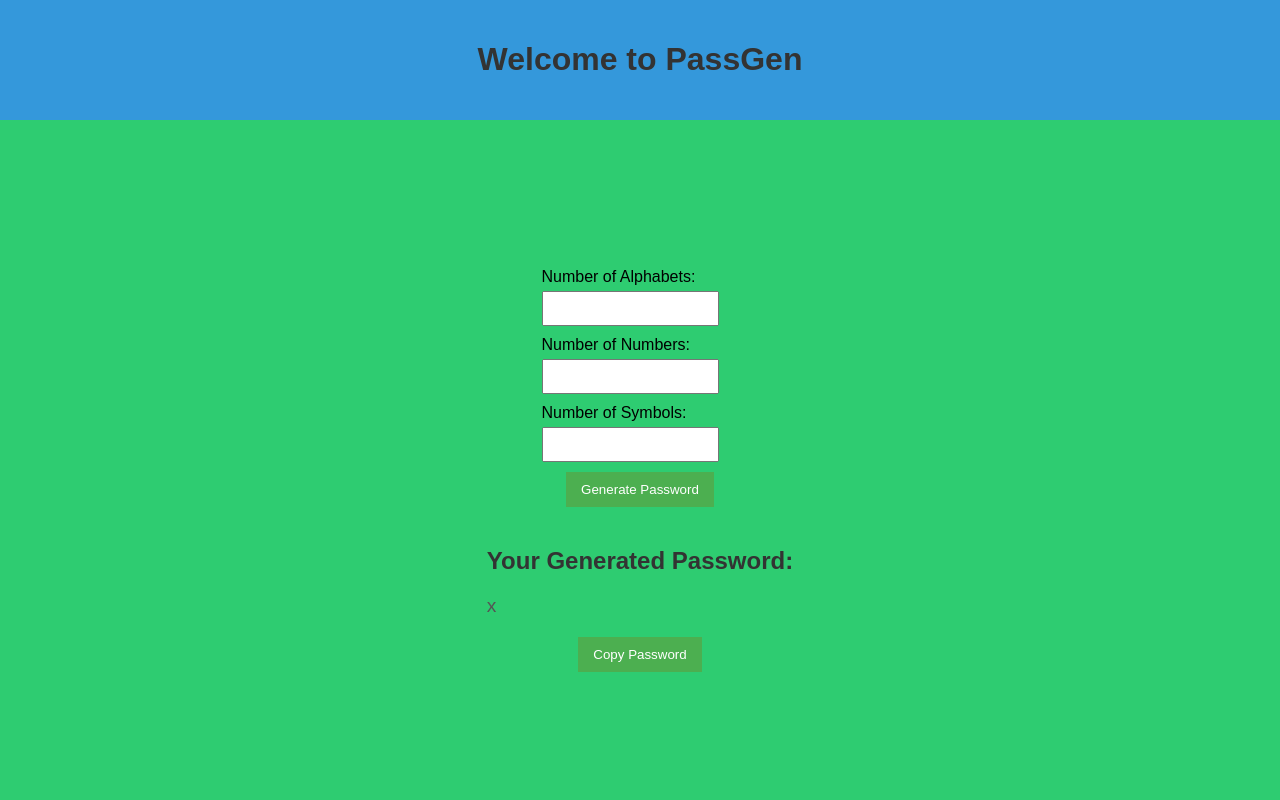
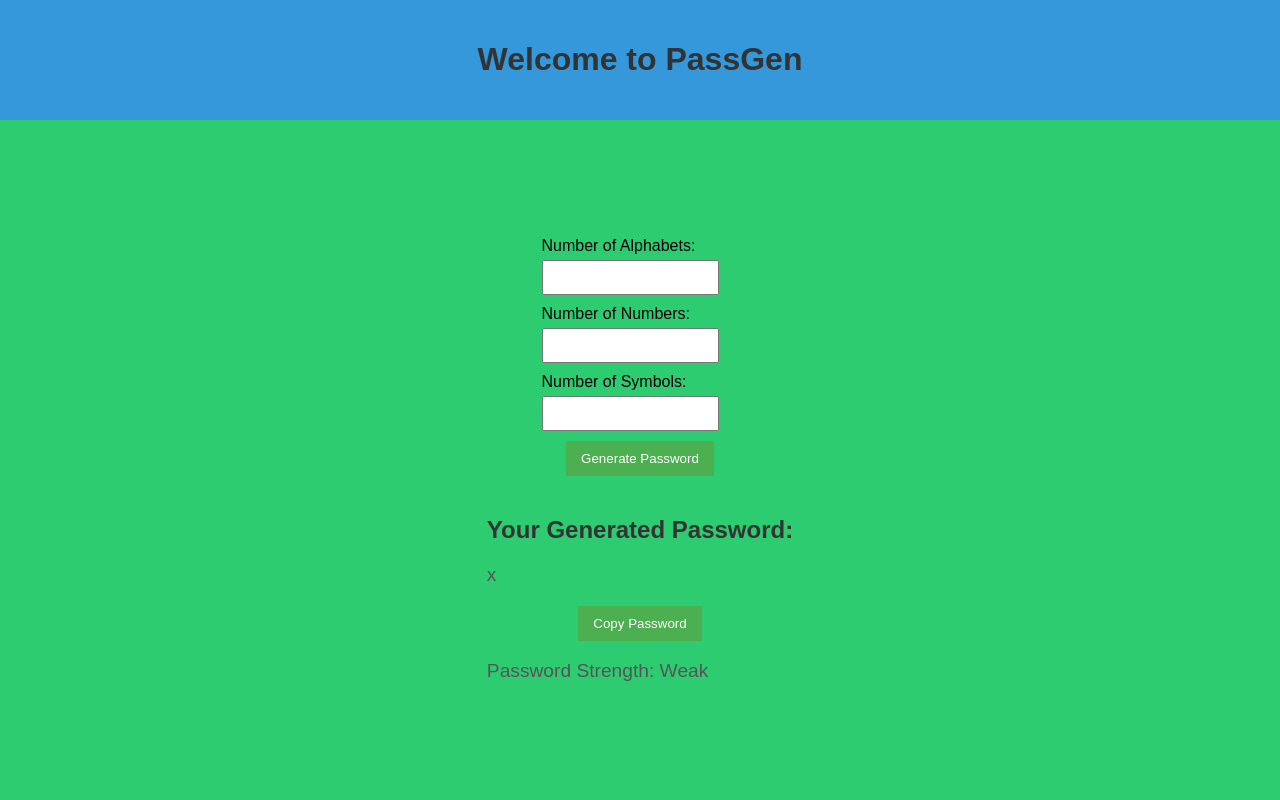
Before and after one commit to AdarshMishra26/PassGenWeb, a Flask app: template templates/index.html in a window 1280 px wide. Run offline with Flask 3, Linux system fonts and the light colour scheme; the template is opened without the code that fills it: most values are stand-ins (such as "Sample title", 1, 10 or a date in 2020).

Commit message:
Update index.html
Updated feature

```diff
--- a/templates/index.html
+++ b/templates/index.html
@@ -5,6 +5,42 @@
     <meta name="viewport" content="width=device-width, initial-scale=1.0">
     <title>Password Generator</title>
     <link rel="stylesheet" href="{{ url_for('static', filename='styles.css') }}">
+    <script src="https://code.jquery.com/jquery-3.6.4.min.js"></script>
+    <script>
+        $(document).ready(function() {
+            $("#password-input").on('input', function() {
+                updatePasswordStrength($(this).val().length);
+            });
+
+            function updatePasswordStrength(length) {
+                var strength = "";
+                if (length < 8) {
+                    strength = "Weak";
+                } else if (length < 12) {
+                    strength = "Moderate";
+                } else {
+                    strength = "Strong";
+                }
+
+                $("#password-strength").text("Password Strength: " + strength);
+            }
+        });
+
+        function copyPassword() {
+            const passwordField = document.getElementById('generatedPassword');
+            const passwordText = passwordField.innerText;
+
+            const tempInput = document.createElement('input');
+            tempInput.value = passwordText;
+
+            document.body.appendChild(tempInput);
+            tempInput.select();
+            document.execCommand('copy');
+            document.body.removeChild(tempInput);
+
+            alert('Password copied to clipboard!');
+        }
+    </script>
 </head>
 <body>
     <div class="header-section">
@@ -30,25 +66,9 @@
                 <h2>Your Generated Password:</h2>
                 <p id="generatedPassword">{{ password }}</p>
                 <button onclick="copyPassword()">Copy Password</button>
+                <p id="password-strength">Password Strength: Weak</p>
             </div>
         {% endif %}
     </div>
-
-    <script>
-        function copyPassword() {
-            const passwordField = document.getElementById('generatedPassword');
-            const passwordText = passwordField.innerText;
-
-            const tempInput = document.createElement('input');
-            tempInput.value = passwordText;
-
-            document.body.appendChild(tempInput);
-            tempInput.select();
-            document.execCommand('copy');
-            document.body.removeChild(tempInput);
-
-            alert('Password copied to clipboard!');
-        }
-    </script>
 </body>
 </html>
```
